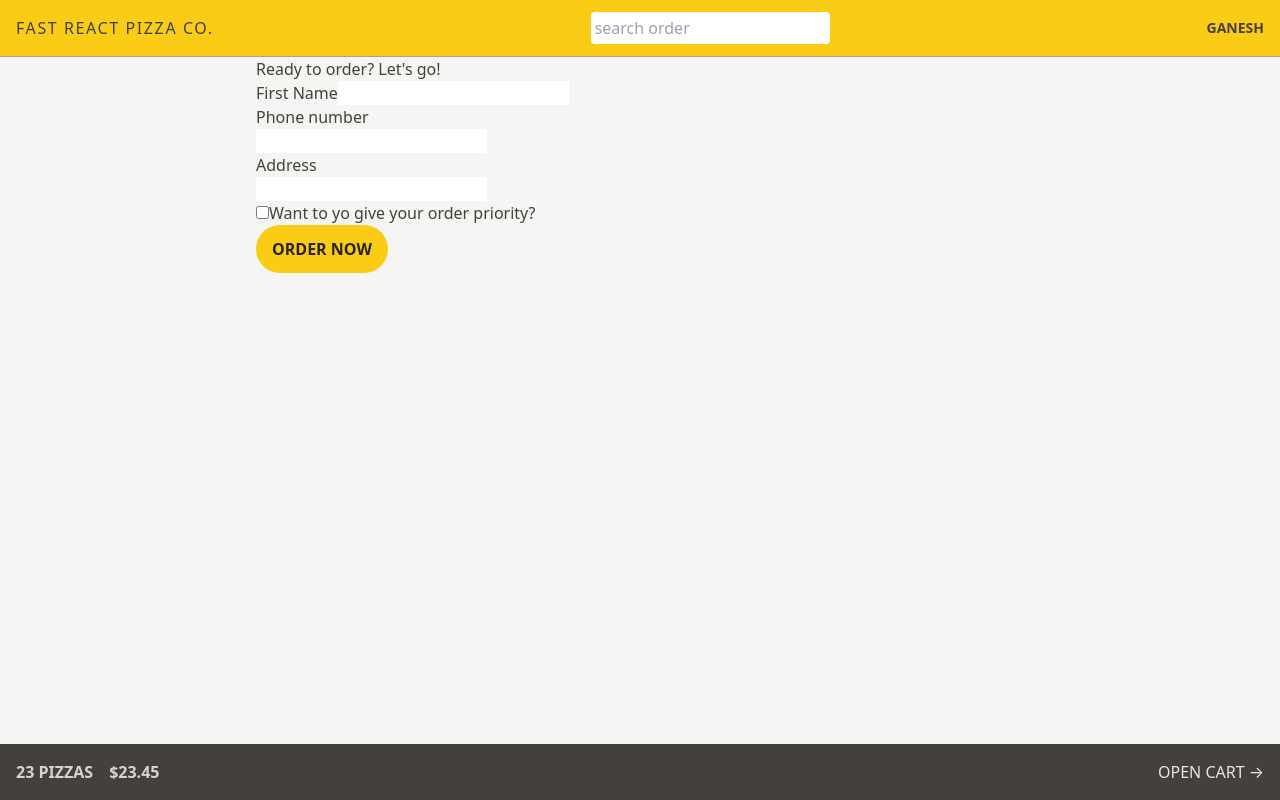
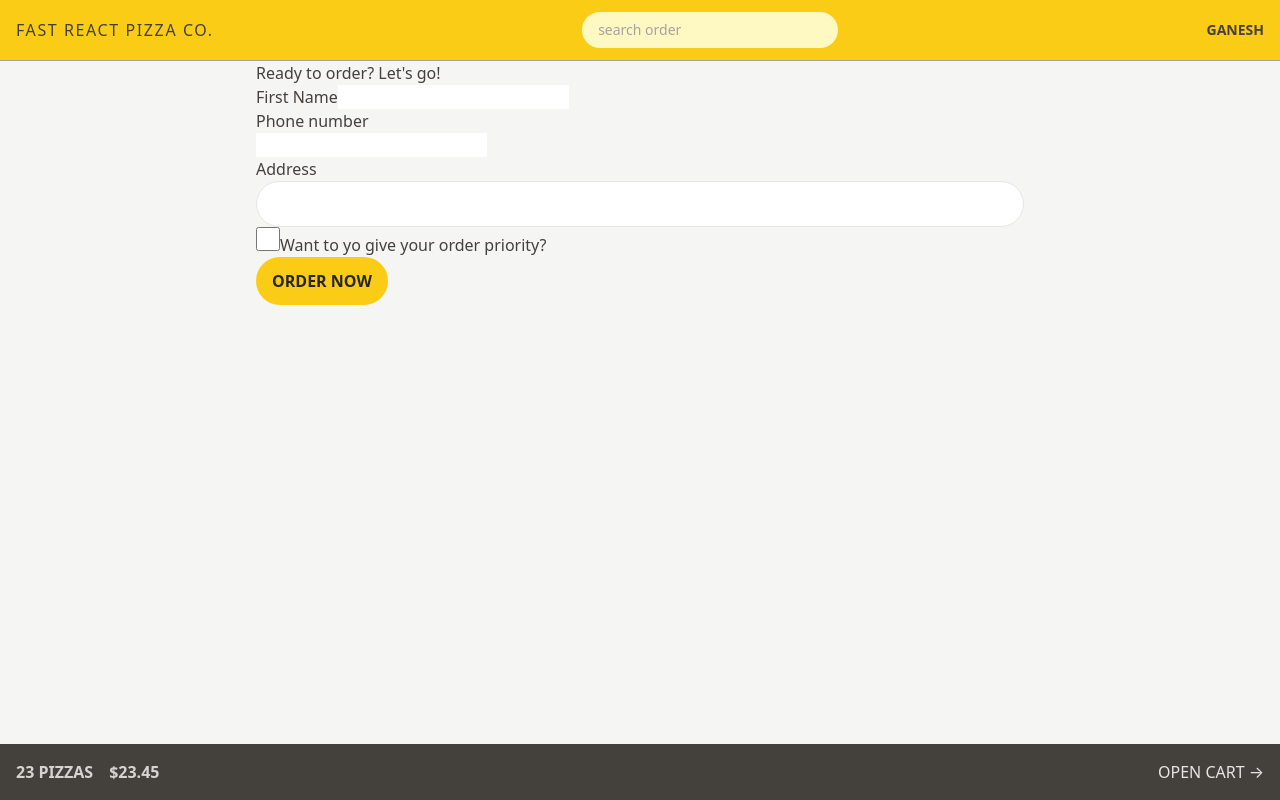
Before and after one commit to iamganeshsalunkhe/fast-react-pizza, a React (Vite) app: page /order/new in a window 1280 px wide. Built offline with nearby package versions, Linux system fonts and the light colour scheme.

Commit message:
styling input fields

```diff
--- a/src/features/order/CreateOrder.jsx
+++ b/src/features/order/CreateOrder.jsx
@@ -63,12 +63,16 @@
         <div>
           <label>Address</label>
           <div>
-            <input type="text" name="address" required />
+            <input type="text" name="address" required
+            className="rounded-full border border-stone-200 px-4 py-2 text-sm transition-all duration-300 placeholder:text-stone-400 focus:outline-none focus:ring focus:ring-yellow-400 md:px-6 md:py-3 w-full "
+            />
           </div>
         </div>
 
         <div>
           <input
+            className="h-6 w-6 accent-yellow-400 focus:outline-none focus:ring
+            focus:ring-yellow-400 focus:ring-offset-2"
             type="checkbox"
             name="priority"
             id="priority"
--- a/src/features/order/SearchOrder.jsx
+++ b/src/features/order/SearchOrder.jsx
@@ -16,7 +16,8 @@
         <form onSubmit={handleSubmit}>
 
        <input placeholder="search order " value={query} onChange={(e)=>setQuery(e.target.value)}
-       className="p-1 rounded"
+       className="px-4 rounded-full py-2 text-sm bg-yellow-100 placeholder:text-stone-400 w-28 sm:w-64 sm:focus:w-72 transition-all duration-300 focus:outline-none
+       focus:ring focus:ring-yellow-500 focus:ring-opacity-50"
        />
         </form>
     )
```
